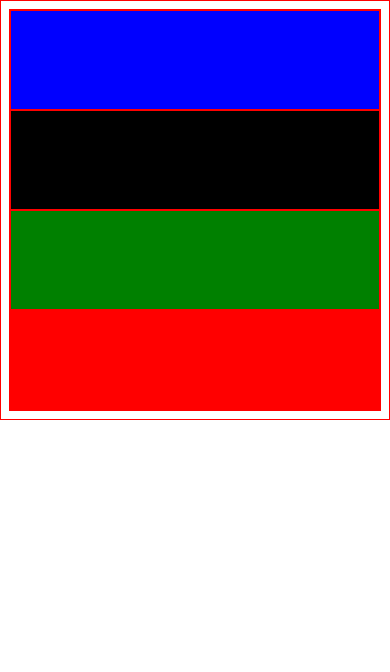
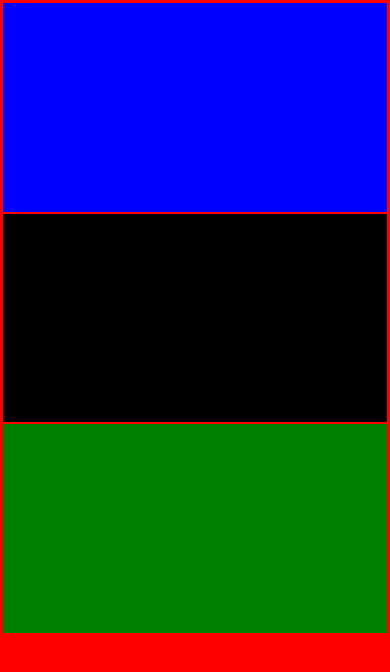
Before and after one commit to nickstellato/starter-files, a website: page src/index.html in a window 390 px wide. Drawn offline with nearby package versions, Linux system fonts and the light colour scheme; files that its build step writes are made by us from their sources.

Commit message:
The body now takes up the entire width and height on mobile

```diff
--- a/src/scss/index.scss
+++ b/src/scss/index.scss
@@ -1,6 +1,8 @@
 * {
   box-sizing: border-box;
   border: 1px solid red;
+  margin: 0;
+  padding: 0;
 }
 
 body {
@@ -10,28 +12,25 @@ body {
     "main"
     "aside"
     "footer";
+  height: 100vh;
 }
 
 header {
   background-color: blue;
   grid-area: "header";
-  height: 100px;
 }
 
 main {
   background-color: black;
   grid-area: "main";
-  height: 100px;
 }
 
 aside {
   background-color: green;
   grid-area: "aside";
-  height: 100px;
 }
 
 footer {
   background-color: red;
   grid-area: "footer";
-  height: 100px;
 }
```
